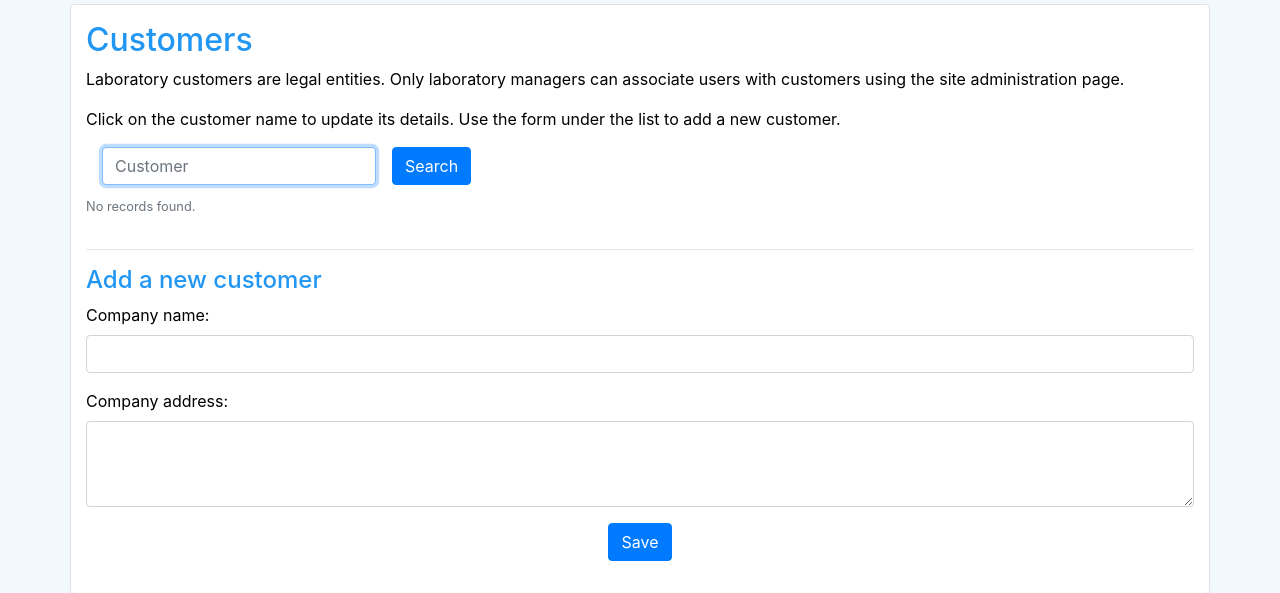
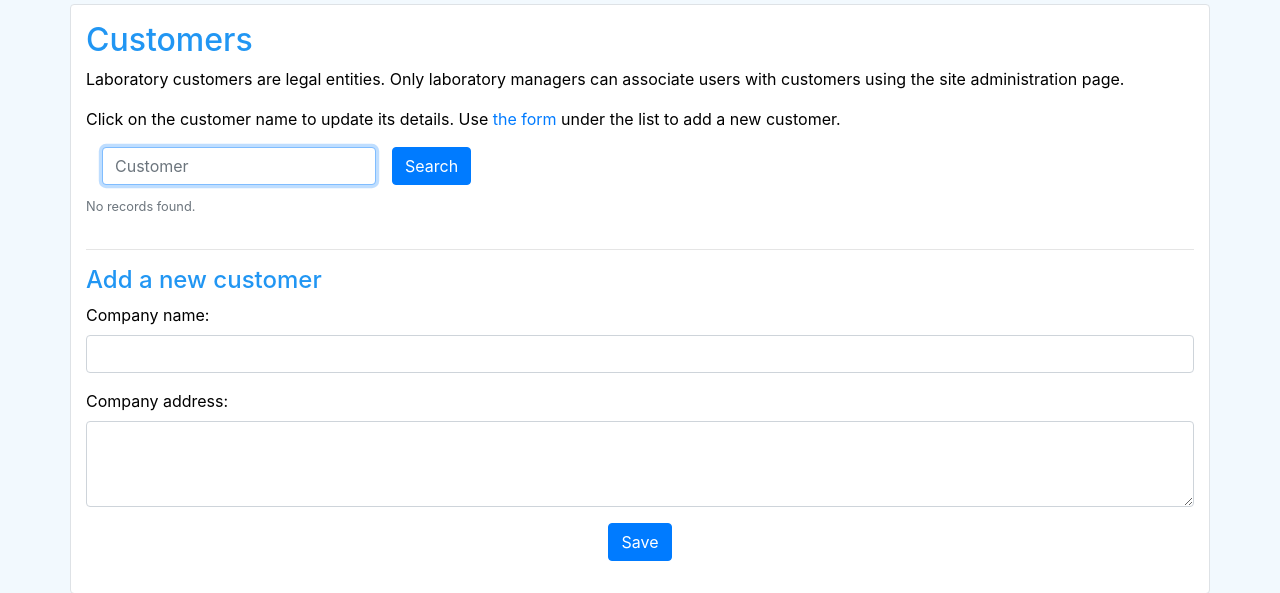
Before and after one commit to emreture/cs50web-chemlab, a Django app: page /customers/ in a window 1280 px wide. Shown: the part 56-649 px from the top of the page. Run offline with Django 3.2, Linux system fonts and the light colour scheme; the visitor is signed in with stand-in values (Sample User, id 1); data that the repository does not hold is empty; some libraries are stand-ins or nearby versions.

Commit message:
Change pagination per_page and add link to new customer form in page.

```diff
--- a/customers/templates/customers/index.html
+++ b/customers/templates/customers/index.html
@@ -6,7 +6,7 @@ Customers
 <div class="container bg-white border rounded py-3 my-1">
   <h2 class="w3-text-theme">Customers</h2>
   <p>Laboratory customers are legal entities. Only laboratory managers can associate users with customers using the site administration page.</p>
-  <p>Click on the customer name to update its details. Use the form under the list to add a new customer.</p>
+  <p>Click on the customer name to update its details. Use <a href="#new">the form</a> under the list to add a new customer.</p>
   <form id="search_form" class="form-inline" method="get">
     <div class="form-group mx-sm-3 mb-2">
       <label for="search" class="sr-only">Search</label>
@@ -48,7 +48,7 @@ Customers
   </div>
   {% include "pagination.html" %}
   <hr>
-  <h4 class="w3-text-theme">Add a new customer</h4>
+  <h4 class="w3-text-theme" id="new">Add a new customer</h4>
   <div class="row">
     <div class="col">
       <form class="" method="post">
--- a/customers/views.py
+++ b/customers/views.py
@@ -38,7 +38,7 @@ def index(request):
         customers = Customer.objects.filter(name__icontains=query).order_by('id')
     else:
         customers = Customer.objects.all().order_by('id')
-    paginator = Paginator(customers, 5)
+    paginator = Paginator(customers, 10)
     if goto_last_page:
         page_number = paginator.num_pages
     page_obj = paginator.get_page(page_number)
```
